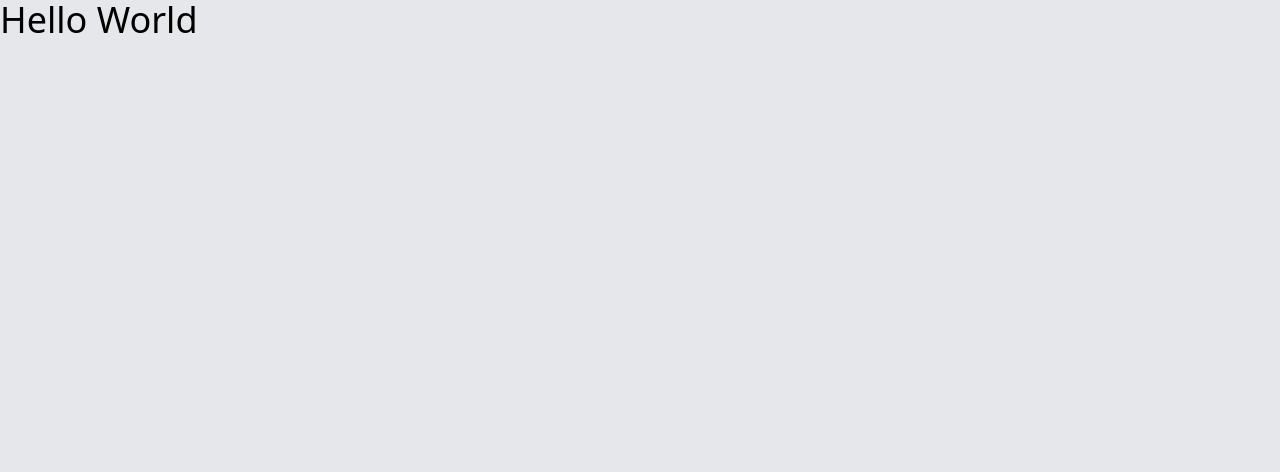
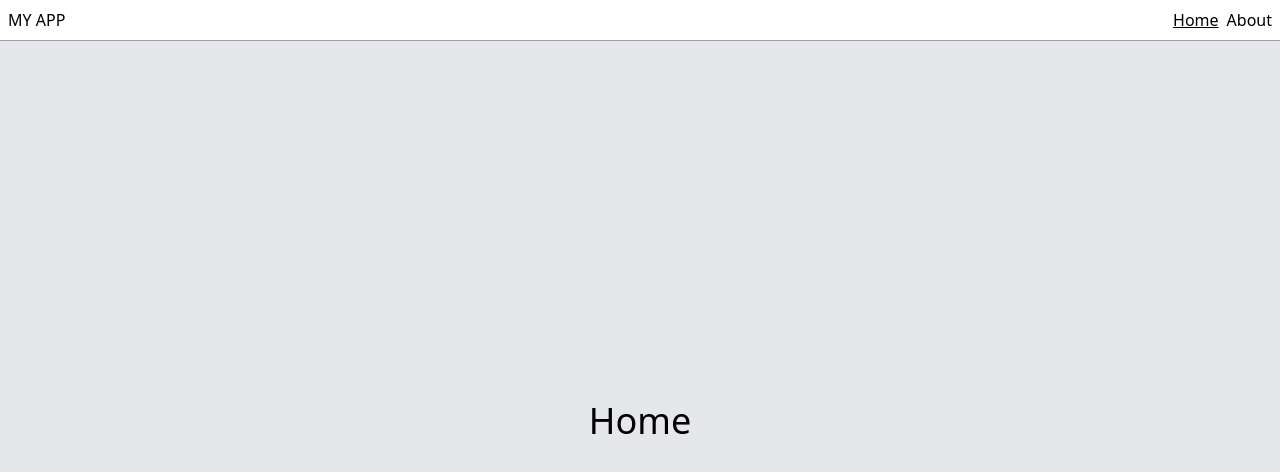
Before and after one commit to srutz/reactempty2, a React (Vite) app: page / in a window 1280 px wide. Shown: the top 472 px of the page. Built offline with nearby package versions, Linux system fonts and the light colour scheme.

Commit message:
routermenu

```diff
--- a/package.json
+++ b/package.json
@@ -14,6 +14,7 @@
     "clsx": "^2.1.1",
     "react": "^19.0.0",
     "react-dom": "^19.0.0",
+    "react-router": "^7.4.1",
     "tailwind-merge": "^3.0.2",
     "tailwindcss": "^4.0.17"
   },
--- a/src/App.tsx
+++ b/src/App.tsx
@@ -1,6 +1,22 @@
+import { Link, NavLink, Outlet } from "react-router";
+
+export function Menubar() {
+    return (
+        <div className="p-2 bg-white border-b
+            border-gray-400 flex gap-2 items-center">
+            <div className="select-none" >MY APP</div>
+            <div className="grow"></div>
+            <NavLink to="/">Home</NavLink>
+            <NavLink to="/about">About</NavLink>
+        </div>
+    )
+}
 
 export function App() {
     return (
-        <div className="text-4xl">Hello World</div>
+        <div className="flex-1 flex flex-col">
+            <Menubar/>
+            <Outlet></Outlet>
+        </div>
     )
 }
--- a/src/index.css
+++ b/src/index.css
@@ -7,3 +7,7 @@ body {
 #root {
     @apply flex-1 flex flex-col;
 }
+
+.active {
+    @apply underline;
+}
--- a/src/main.tsx
+++ b/src/main.tsx
@@ -2,9 +2,35 @@ import { StrictMode } from 'react'
 import { createRoot } from 'react-dom/client'
 import './index.css'
 import { App } from './App.tsx'
+import { createBrowserRouter, RouterProvider } from 'react-router'
+
+function Home() {
+    return (
+        <div className="text-4xl
+                grow flex flex-col justify-center items-center">
+            Home
+        </div>)
+}
+
+function About() {
+    return (
+        <div className="text-4xl
+            grow flex flex-col justify-center items-center">
+            About
+        </div>)
+}
+
+const router = createBrowserRouter([
+    {
+        path: "/", element: <App/>, children: [
+            { path: "/", element: <Home></Home> },
+            { path: "/about", element: <About></About> },
+        ]
+    }
+])
 
 createRoot(document.getElementById('root')!).render(
     <StrictMode>
-        <App />
+        <RouterProvider router={router} />
     </StrictMode>,
 )
```
Also changed, not shown: 1 other file (tests, documents, lock files or other folders).
